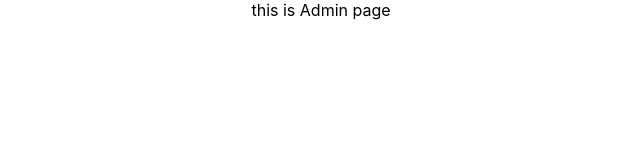
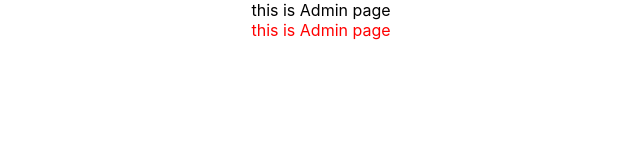
Before and after one commit to longdoheun/likelion-used-bookstore, a React (Create React App) app: page /admin in a window 1280 px wide. Shown: the top 160 px of the page, without its empty margins (319-959 px from the left). Built offline with nearby package versions, Linux system fonts and the light colour scheme.

Commit message:
admin page

```diff
--- a/src/pages/Admin.jsx
+++ b/src/pages/Admin.jsx
@@ -4,10 +4,19 @@ import React from 'react'
 
 export default function Admin() {
   return (
+    <>
     <div css={style}>this is Admin page</div>
+    <div css={adminStyle}>this is Admin page</div>
+    </>
+
   )
 }
 
 const style = css`
     color: #000;
+    margin: auto;
 `
+const adminStyle = css`
+    color: red;
+    margin: auto;
+`
```
Also changed, not shown: 1 other file (tests, documents, lock files or other folders).
